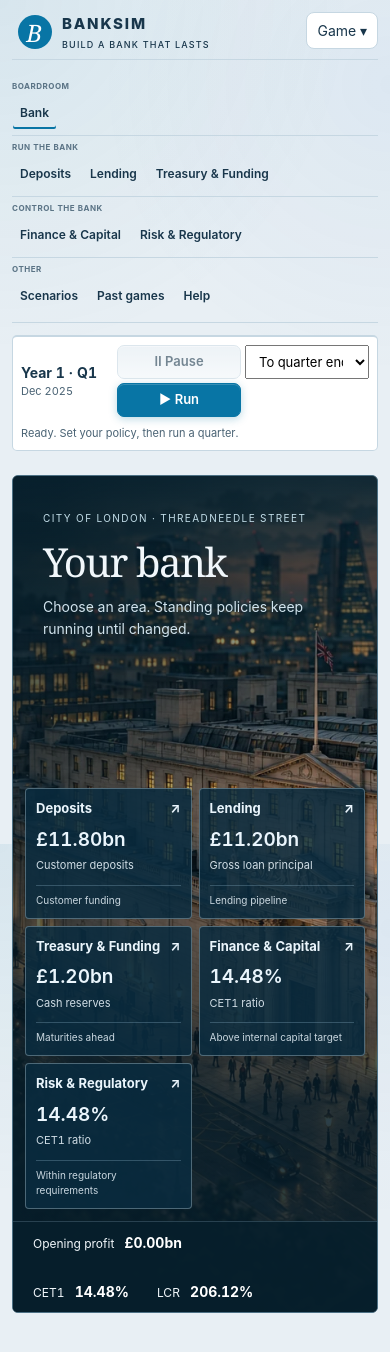
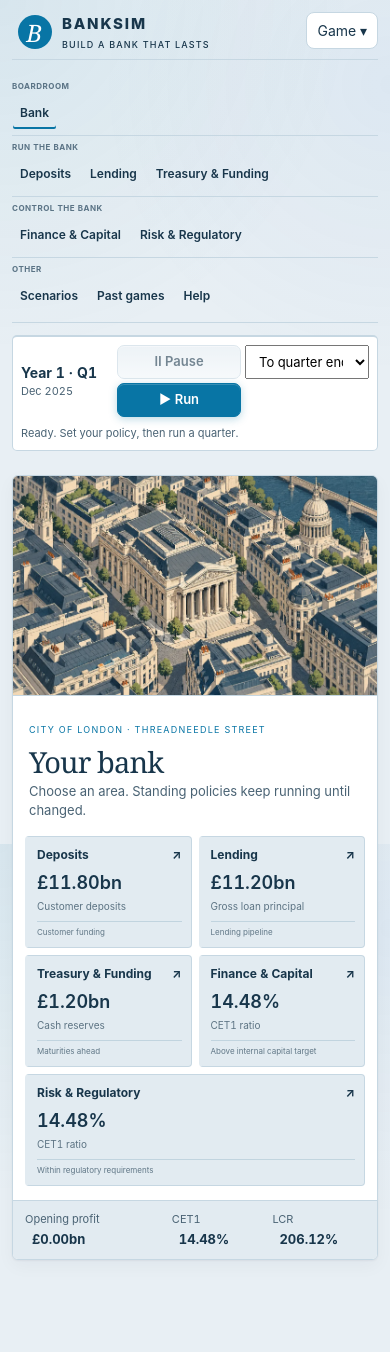
Before and after one commit to andrewlinn957/banksim, a React (Vite) app: page / in a window 390 px wide. Shown: the top 1352 px of the page. After the commit the page ends 1302 px from the top, so only its background shows below. Built offline with nearby package versions, Linux system fonts and the light colour scheme.

Commit message:
Show illustrated bank district in simulator

```diff
--- a/src/components/Boardroom.tsx
+++ b/src/components/Boardroom.tsx
@@ -4,6 +4,7 @@ import { Department, departmentSummary } from '../game/departments';
 import { periodHistory } from '../game/management';
 import { formatCurrency, formatPct } from '../utils/formatters';
 import ThreeYearPlanPanel from './ThreeYearPlanPanel';
+import bankDistrictAtlas from '../assets/bank-district-atlas.webp';
 
 interface Props {
  state: BankState;
@@ -38,6 +39,7 @@ export default function Boardroom({state,history,department,hasErrors,onDepartme
    <button className="button ghost" onClick={onClose}>← Bank overview</button>
    <span>Management area <strong>{areas.find(a=>a.department===department)?.label??department}</strong></span>
   </header> : <section className="bank-map" aria-label="Bank and functional areas">
+   <div className="bank-district-art"><img src={bankDistrictAtlas} alt="Hand-illustrated view of the City of London, centred on a classical bank."/></div>
    <div className="bank-map-heading"><span className="scene-kicker">CITY OF LONDON · THREADNEEDLE STREET</span><h1>Your bank</h1><p>Choose an area. Standing policies keep running until changed.</p></div>
    <nav className="bank-departments" aria-label="Bank functional areas">
     {areas.map(({department:d,label})=>{const summary=departmentSummary(d,state,history);return <button ref={el=>{departmentButtons.current[d]=el;}} key={d} className="department-building" onClick={()=>onDepartment(d)}><span className="department-name">{label}<span aria-hidden="true">↗</span></span><strong>{summary.metrics[0].value}</strong><small>{summary.metrics[0].label}</small><span className="department-status">{summary.status}</span></button>;})}
--- a/src/styles.css
+++ b/src/styles.css
@@ -1761,3 +1761,63 @@ summary { cursor:pointer; }
   .decision-forecast dl>div:nth-child(odd) { padding-left:0; }
   .decision-forecast dd { font-size:14px; }
 }
+
+/* The simulator's opening screen puts the bank illustration in the work area. */
+.bank-map {
+  display:grid;
+  grid-template-columns:minmax(0,1.12fr) minmax(350px,.88fr);
+  grid-template-rows:auto 1fr auto;
+  grid-template-areas:"heading art" "departments art" "summary art";
+  min-height:500px;
+  overflow:hidden;
+  color:var(--text);
+  background:var(--panel);
+  border:1px solid var(--border);
+  border-radius:6px;
+  box-shadow:var(--card-shadow);
+}
+.bank-map::before { content:none; }
+.bank-map-heading { grid-area:heading; max-width:none; padding:25px 26px 12px; }
+.bank-map-heading .scene-kicker { color:var(--accent); font-size:9px; letter-spacing:.14em; }
+.bank-map-heading h1 { margin:7px 0 5px; color:var(--text); font-family:Georgia,'Times New Roman',serif; font-size:34px; font-weight:500; letter-spacing:-.03em; }
+.bank-map-heading p { max-width:42ch; margin:0; color:var(--muted); font-size:13px; line-height:1.45; }
+.bank-district-art { position:relative; grid-area:art; min-width:0; min-height:500px; overflow:hidden; border-left:1px solid var(--border); background:var(--bg-2); }
+.bank-district-art img { display:block; width:100%; height:100%; min-height:500px; object-fit:cover; object-position:center; }
+.bank-departments { grid-area:departments; grid-template-columns:repeat(2,minmax(0,1fr)); align-content:start; gap:8px; margin:4px 22px 16px; }
+.department-building { min-width:0; gap:3px; padding:11px 12px; color:var(--text); background:var(--bg-2); border:1px solid var(--border); border-left:3px solid transparent; border-radius:4px; box-shadow:none; transition:background .16s,border-color .16s,transform .16s; }
+.department-building:hover { transform:translateY(-1px); color:var(--text); background:var(--panel); border-color:var(--accent); }
+.department-building:focus-visible { outline:2px solid var(--accent); outline-offset:2px; }
+.department-building.selected { color:var(--text); background:var(--panel); border-color:var(--accent); border-left-color:var(--accent); box-shadow:none; }
+.department-name { margin-bottom:2px; color:var(--text); font-size:13px; }
+.department-building>strong { color:var(--text); font-size:20px; font-variant-numeric:tabular-nums; }
+.department-building>small { color:var(--muted); font-size:10px; }
+.department-status { margin-top:4px; padding-top:4px; color:var(--muted); font-size:9px; }
+.risk-area-building { grid-column:1/-1; color:var(--text); background:var(--bg-2); }
+.risk-area-building:hover { color:var(--text); background:var(--panel); }
+.bank-bottom-line { grid-area:summary; display:flex; align-items:center; flex-wrap:wrap; gap:18px; margin-top:0; padding:11px 22px; color:var(--muted); background:var(--bg-2); border-top:1px solid var(--border); font-size:11px; }
+.bank-bottom-line strong { color:var(--text); font-size:13px; font-variant-numeric:tabular-nums; }
+@media(max-width:900px) {
+  .bank-map { grid-template-columns:minmax(0,1.05fr) minmax(280px,.95fr); }
+  .bank-district-art,.bank-district-art img { min-height:500px; }
+  .bank-map-heading { padding-inline:20px; }
+  .bank-departments { margin-inline:16px; }
+}
+@media(max-width:760px) {
+  .bank-map {
+    grid-template-columns:minmax(0,1fr);
+    grid-template-rows:220px auto 1fr auto;
+    grid-template-areas:"art" "heading" "departments" "summary";
+    min-height:0;
+  }
+  .bank-district-art { min-height:0; border-left:0; border-bottom:1px solid var(--border); }
+  .bank-district-art img { min-height:0; height:220px; object-position:center 43%; }
+  .bank-map-heading { padding:19px 16px 12px; }
+  .bank-map-heading h1 { font-size:29px; }
+  .bank-departments { grid-template-columns:repeat(2,minmax(0,1fr)); margin:4px 12px 14px; gap:7px; }
+  .department-building { padding:9px; }
+  .department-name { font-size:12px; }
+  .department-building>strong { font-size:18px; }
+  .department-status { font-size:8px; }
+  .bank-bottom-line { display:grid; grid-template-columns:1.5fr 1fr 1fr; gap:8px; padding:10px 12px; }
+  .bank-bottom-line strong { display:block; margin-top:2px; }
+}
```
Also changed, not shown: src/assets/bank-district-atlas.webp (added), 1 other file (tests, documents, lock files or other folders).
